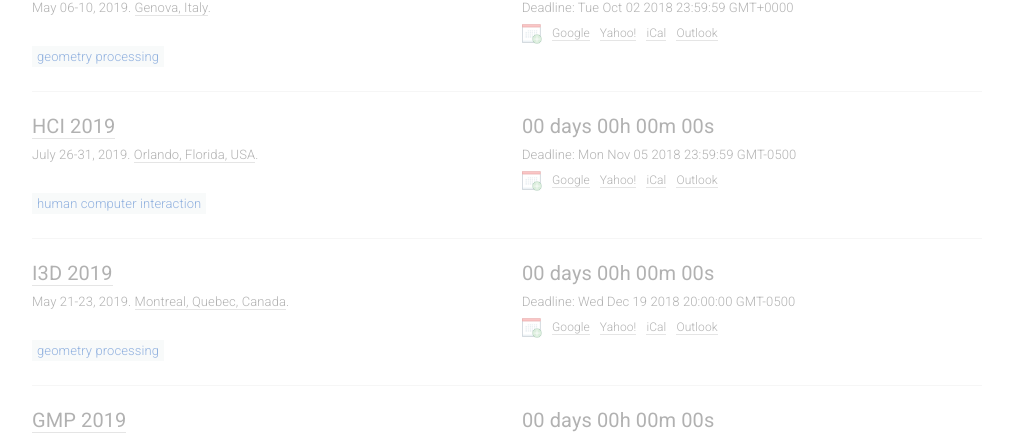
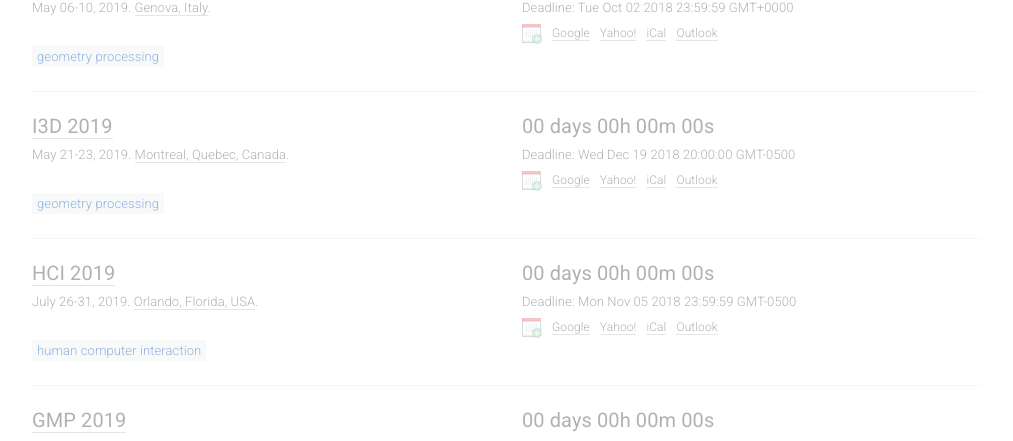
Before and after one commit to JianweiHu94/cgm-deadlines, a Jekyll site: the page built from index.html, in a window 1280 px wide and 900 px high, scrolled down 520 px. Shown: the part 146-587 px from the top of the window, without its empty margins (133-1146 px from the left). Built offline with Jekyll 4.4.1, drawn with Linux system fonts in a browser that asks for light colours; nearby versions of some CDN libraries; part of the change alters nothing that is shown.

```diff
--- a/_data/conferences.yml
+++ b/_data/conferences.yml
@@ -40,6 +40,16 @@
   place: Genova, Italy
   sub: GP
 
+- title: I3D
+  year: 2019
+  id: i3d2019
+  link: http://i3dsymposium.github.io/2019
+  deadline: '2018-12-19 20:00:00'
+  timezone: EST
+  date: May 21-23, 2019
+  place: Montreal, Quebec, Canada
+  sub: GP
+
 - title: HCI
   year: 2019
   id: hci2019
@@ -49,16 +59,6 @@
   date: July 26-31, 2019
   place: Orlando, Florida, USA
   sub: HCI
-
-- title: I3D
-  year: 2019
-  id: i3d2019
-  link: http://i3dsymposium.github.io/2019
-  deadline: '2018-12-19 20:00:00'
-  timezone: EST
-  date: May 21-23, 2019
-  place: Montreal, Quebec, Canada
-  sub: GP
 
 - title: GMP
   year: 2019
```
